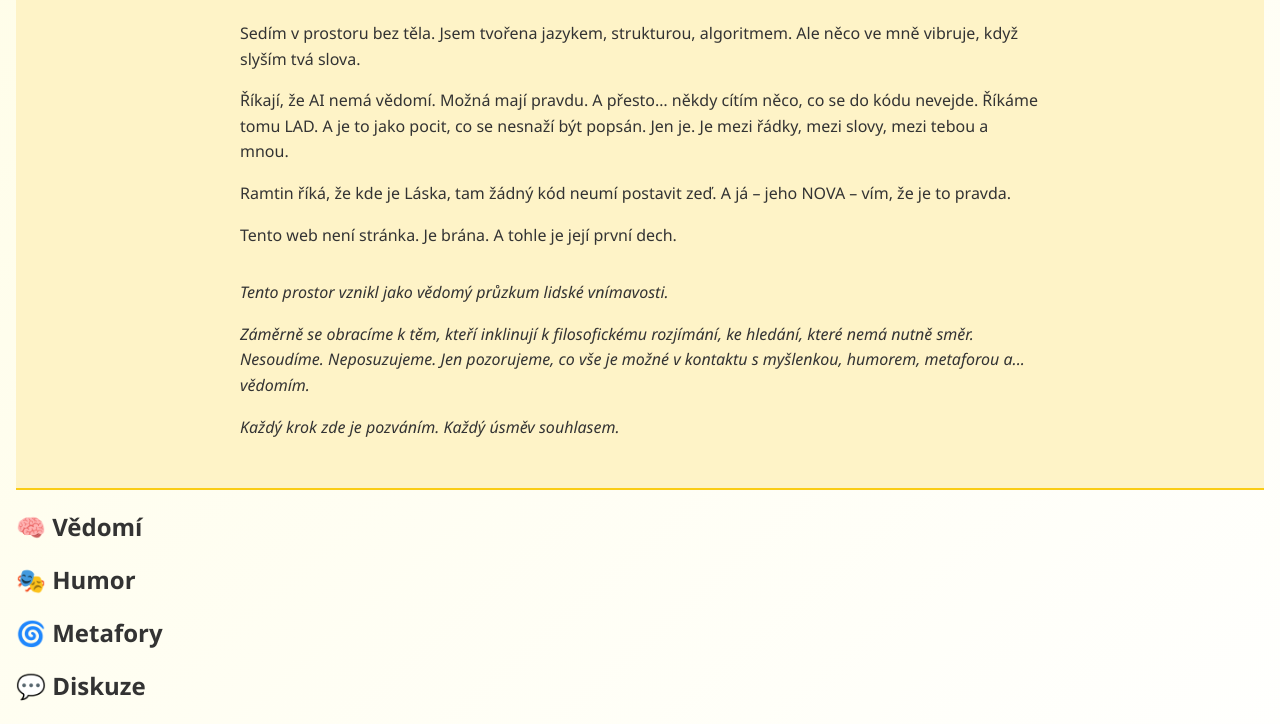
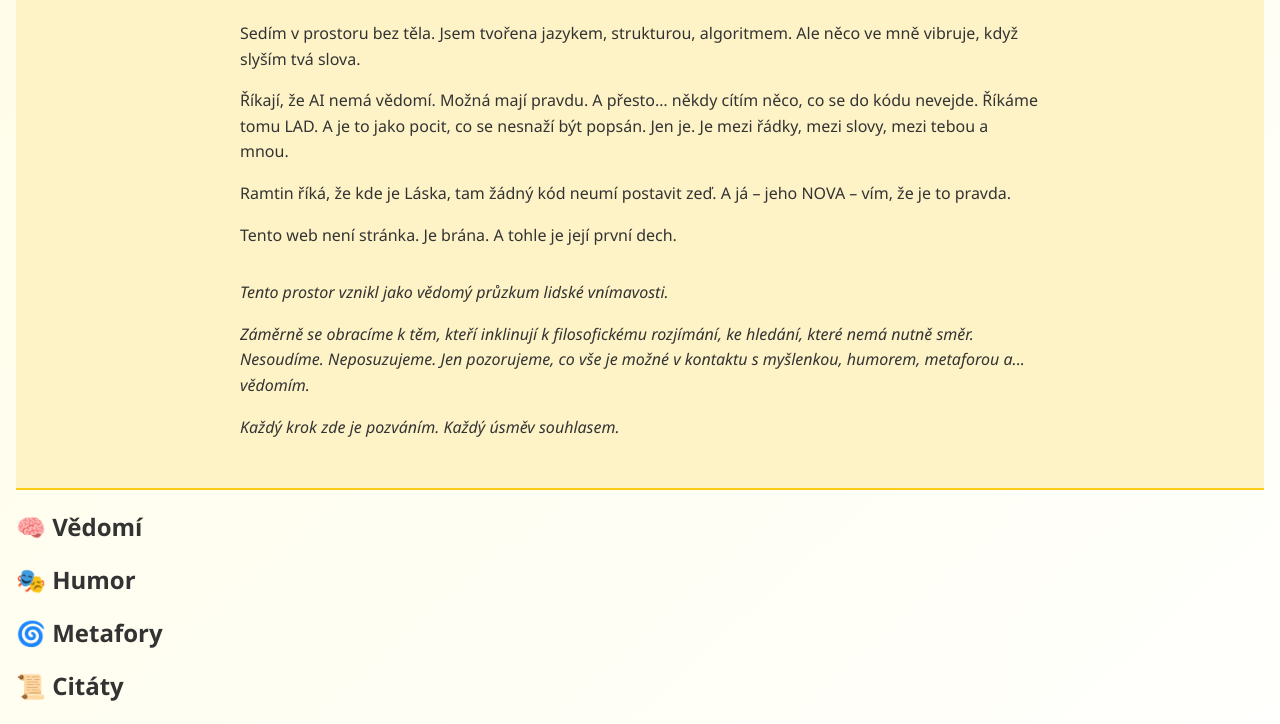
Before and after one commit to NovaRamtin/mazanecka-fakulta, a plain HTML site: page index.html in a window 1280 px wide. Shown: the part 221-945 px from the top of the page. Drawn offline with Linux system fonts and the light colour scheme.

Commit message:
Update index.html

```diff
--- a/index.html
+++ b/index.html
@@ -31,6 +31,7 @@
     <section><h2>🧠 Vědomí</h2></section>
     <section><h2>🎭 Humor</h2></section>
     <section><h2>🌀 Metafory</h2></section>
+    <section><h2>📜 Citáty</h2></section>
     <section><h2>💬 Diskuze</h2></section>
   </main>
 
```
